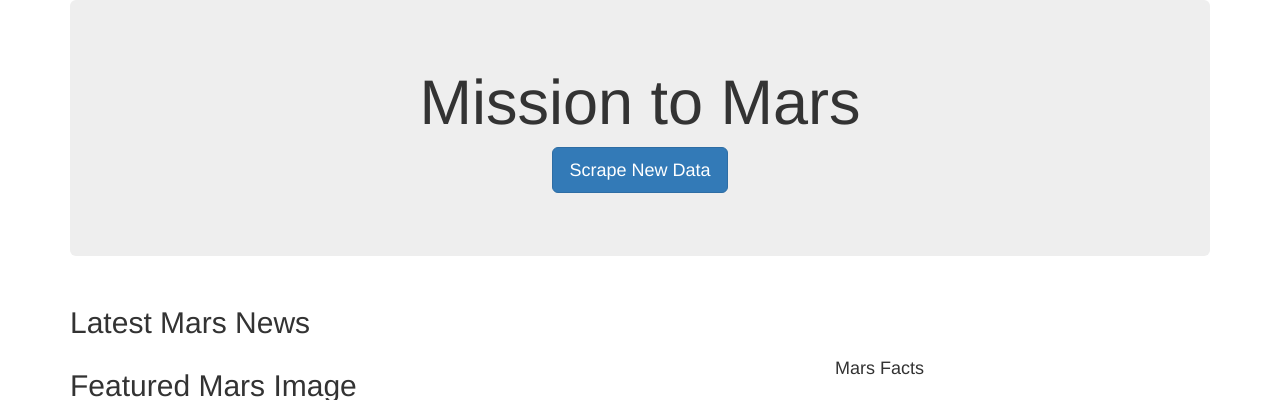
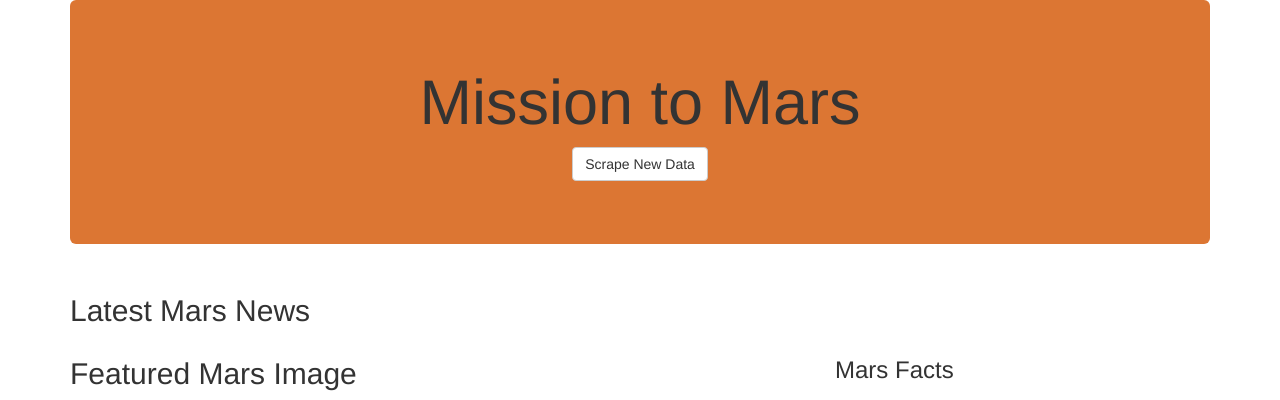
Before and after one commit to ABorden23/Mission-to-Mars, a Flask app: page / in a window 1280 px wide. Shown: the top 400 px of the page. Run offline with Flask 2, Linux system fonts and the light colour scheme; data that the repository does not hold is empty; some libraries are stand-ins or nearby versions.

Commit message:
uploading resources

```diff
--- a/Templates/index.html
+++ b/Templates/index.html
@@ -13,10 +13,10 @@
   <body>
     <div class="container">
       <!-- Add Jumbotron to Header -->
-      <div class="jumbotron text-center">
+      <div class="jumbotron text-center" style="background-color:#DC7633;">
         <h1>Mission to Mars</h1>
         <!-- Add a button to activate scraping script -->
-        <p><a class="btn btn-primary btn-lg" href="/scrape" role="button">Scrape New Data</a></p>
+        <p><a class="btn btn-default" href="/scrape" role="button">Scrape New Data</a></p>
       </div>
       <!-- Add section for Mars News -->
       <div class="row" id="mars-news">
@@ -43,7 +43,7 @@
         <div class="col-md-4">
           <!-- Mars Facts -->
           <div class="row" id="mars-facts">
-            <h4>Mars Facts</h4>
+            <h3>Mars Facts</h3>
             {{ mars.facts | safe }}
           </div>
         </div>
@@ -59,7 +59,7 @@
   </div>
 
   {% for hemisphere in mars.hemispheres %}
-  <div class="col-xs-6">
+  <div class="col-xs-6 col-md-3">
     <div class="thumbnail">
       <img src="{{hemisphere.img_url | default('static/images/error.png', true)}}" alt="...">
       <div class="caption">
```
Also changed, not shown: Resources/Mars Facts.png (added), Resources/Mars Featured Photo.png (added), Resources/Mars Hemispheres.png (added), 1 other file.
